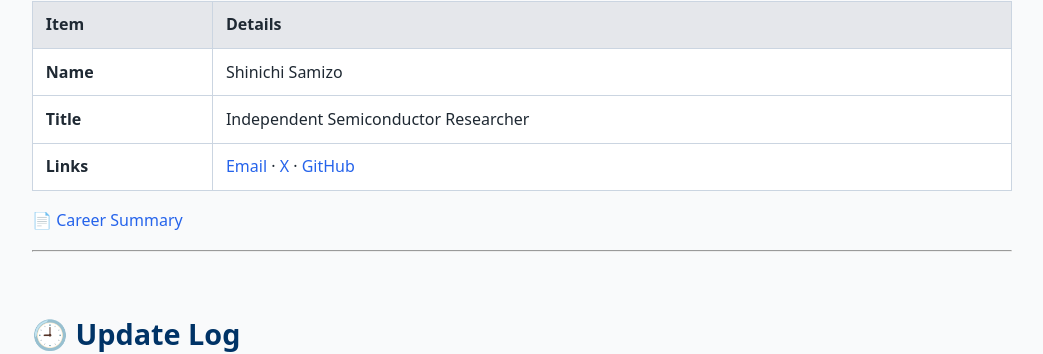
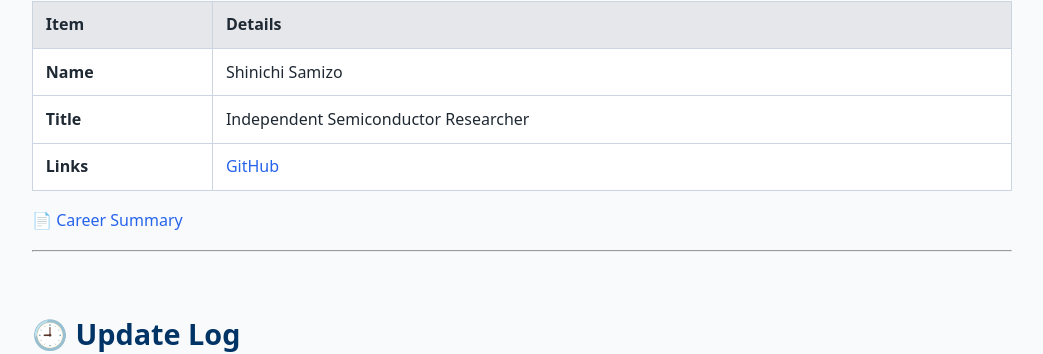
Before and after one commit to Samizo-AITL/Samizo-AITL.github.io, a Jekyll site: the page built from en/index.md, in a window 1280 px wide and 900 px high, scrolled down 6509 px. Shown: the part 456-810 px from the top of the window, without its empty margins (118-1161 px from the left). Built offline with Jekyll 4.4.1, drawn with Linux system fonts in a browser that asks for light colours.

Commit message:
Update index.md

```diff
--- a/en/index.md
+++ b/en/index.md
@@ -264,7 +264,7 @@
 |------|---------|
 | **Name** | Shinichi Samizo |
 | **Title** | Independent Semiconductor Researcher |
-| **Links** | [Email](mailto:shin3t72@gmail.com) · [X](https://x.com/shin3t72) · [GitHub](https://github.com/Samizo-AITL) |
+| **Links** | [GitHub](https://github.com/Samizo-AITL) |
 
 [📄 Career Summary](https://samizo-aitl.github.io/about/career-summary/en/)
 
```
